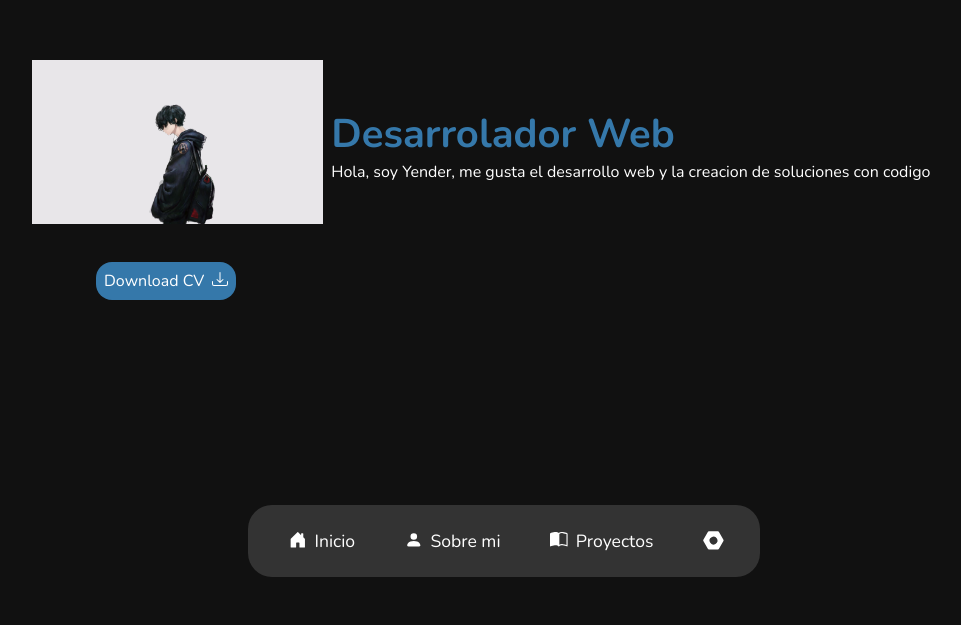
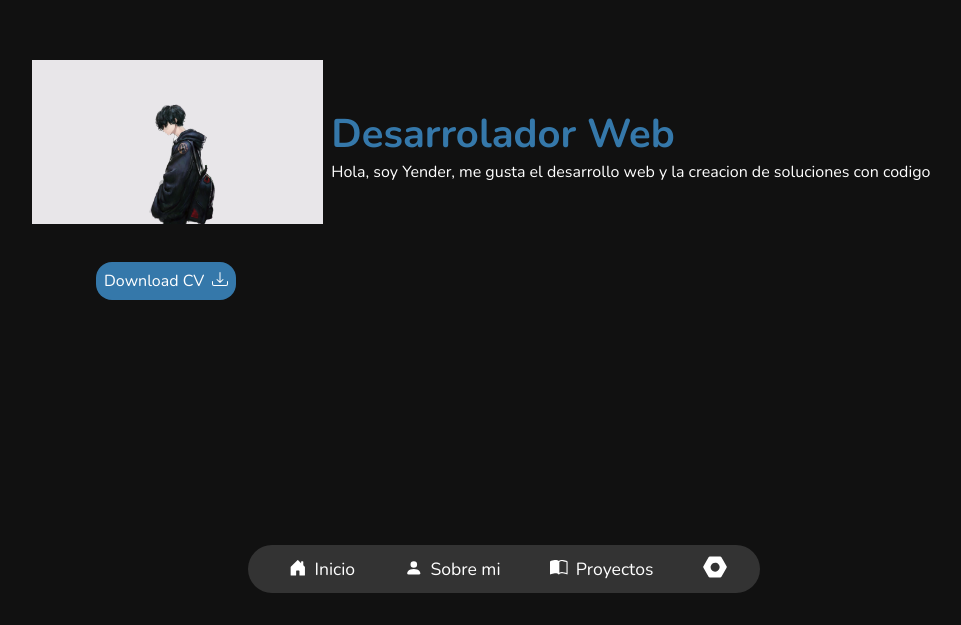
Before and after one commit to Zeider45/portfolio-yen, a React (Vite) app: page /#/ in a window 1280 px wide. Shown: the part 175-800 px from the top of the page, without its empty margins (136-1097 px from the left). Built offline with nearby package versions, Linux system fonts and the light colour scheme.

Commit message:
nav bar fixed

```diff
--- a/src/components/NavBar.jsx
+++ b/src/components/NavBar.jsx
@@ -35,9 +35,9 @@ const NavBar = ({ language }) => {
 export default NavBar;
 
 const Container = styled.div`
-  position: relative;
-  height: 100%;
-  font-size: 0.8rem;
+  position: absolute;
+  width: 100%;
+  height: 10%;
   bottom: 0;
 
   .nav-bar {
@@ -46,7 +46,7 @@ const Container = styled.div`
   }
 
   .nav-options {
-    font-size: 1.3rem;
+    font-size: 1.5rem;
     padding: 0rem 1rem;
     display: flex;
     height: 100%;
@@ -79,14 +79,14 @@ const Container = styled.div`
       display: flex;
       .btn-settings {
         position: relative;
-        top: -0.2rem;
+        top: -0.4rem;
         background: transparent;
         color: var(--text-color);
         border: none;
         outline: none;
         width: 1rem;
         height: 1rem;
-        font-size: 1.3rem;
+        font-size: 1.5rem;
         transition: all ease-in-out 0.5s;
         cursor: pointer;
       }
```
